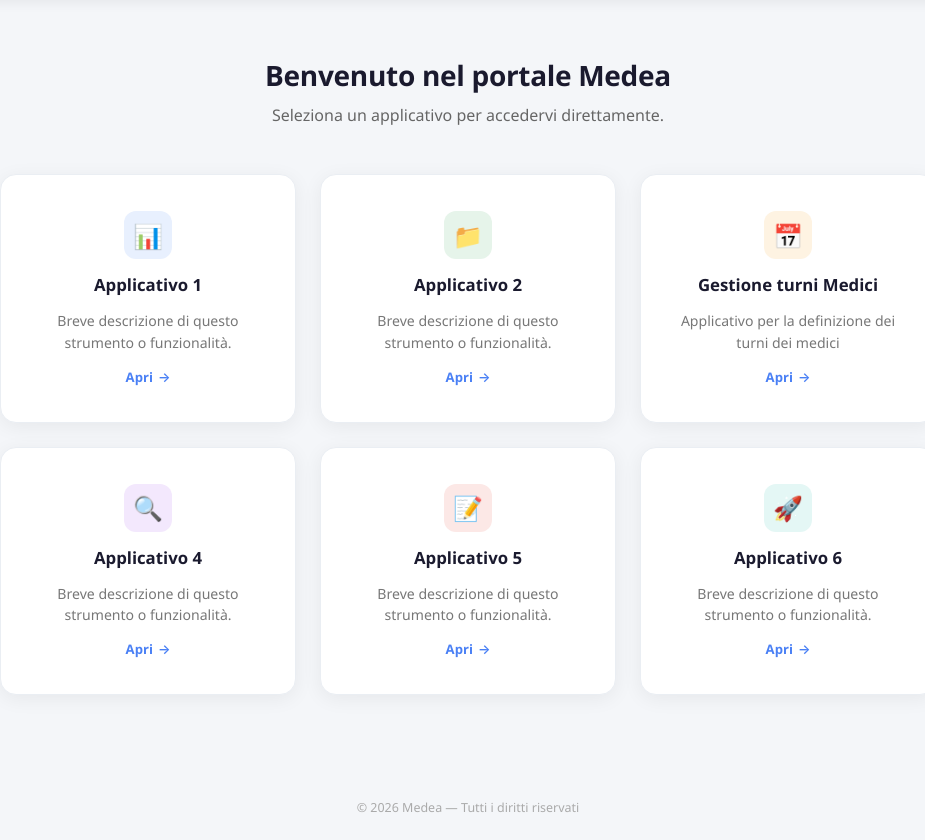
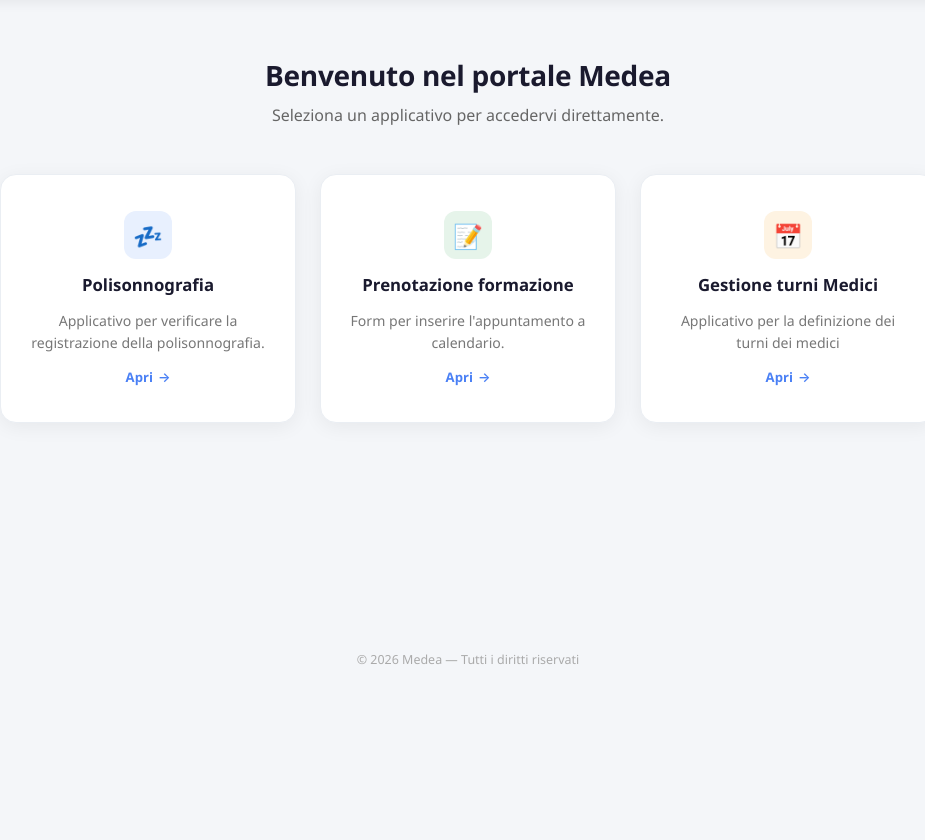
Before and after one commit to MedEA-Telemedicina/Utility-MedEA, a plain HTML site: page index.html in a window 1280 px wide. Shown: the part 108-948 px from the top of the page, without its empty margins (172-1097 px from the left). After the commit the page ends 800 px from the top, so only its background shows below. Drawn offline with Linux system fonts and the light colour scheme.

Commit message:
Update index.html

```diff
--- a/index.html
+++ b/index.html
@@ -160,18 +160,18 @@
   <main class="grid">
 
     <!-- CARD 1 -->
-    <a href="https://github.com/TUO_LINK_1" class="card">
-      <div class="card-icon blue">📊</div>
-      <h2>Applicativo 1</h2>
-      <p>Breve descrizione di questo strumento o funzionalità.</p>
+    <a href="https://medea-telemedicina.github.io/Polisonnografia/" class="card">
+      <div class="card-icon blue">💤</div>
+      <h2>Polisonnografia</h2>
+      <p>Applicativo per verificare la registrazione della polisonnografia.</p>
       <span class="arrow">Apri</span>
     </a>
 
     <!-- CARD 2 -->
-    <a href="https://github.com/TUO_LINK_2" class="card">
-      <div class="card-icon green">📁</div>
-      <h2>Applicativo 2</h2>
-      <p>Breve descrizione di questo strumento o funzionalità.</p>
+    <a href="https://docs.google.com/forms/d/e/1FAIpQLSeLfv8iEUTI6gLRZmfT_MSGzVLb16xN7DiRop12wwJg3jIJrg/viewform" class="card">
+      <div class="card-icon green">📝</div>
+      <h2>Prenotazione formazione</h2>
+      <p>Form per inserire l'appuntamento a calendario.</p>
       <span class="arrow">Apri</span>
     </a>
 
@@ -183,30 +183,6 @@
       <span class="arrow">Apri</span>
     </a>
 
-    <!-- CARD 4 -->
-    <a href="https://github.com/TUO_LINK_4" class="card">
-      <div class="card-icon purple">🔍</div>
-      <h2>Applicativo 4</h2>
-      <p>Breve descrizione di questo strumento o funzionalità.</p>
-      <span class="arrow">Apri</span>
-    </a>
-
-    <!-- CARD 5 -->
-    <a href="https://github.com/TUO_LINK_5" class="card">
-      <div class="card-icon red">📝</div>
-      <h2>Applicativo 5</h2>
-      <p>Breve descrizione di questo strumento o funzionalità.</p>
-      <span class="arrow">Apri</span>
-    </a>
-
-    <!-- CARD 6 -->
-    <a href="https://github.com/TUO_LINK_6" class="card">
-      <div class="card-icon teal">🚀</div>
-      <h2>Applicativo 6</h2>
-      <p>Breve descrizione di questo strumento o funzionalità.</p>
-      <span class="arrow">Apri</span>
-    </a>
-
   </main>
 
   <footer>
```
